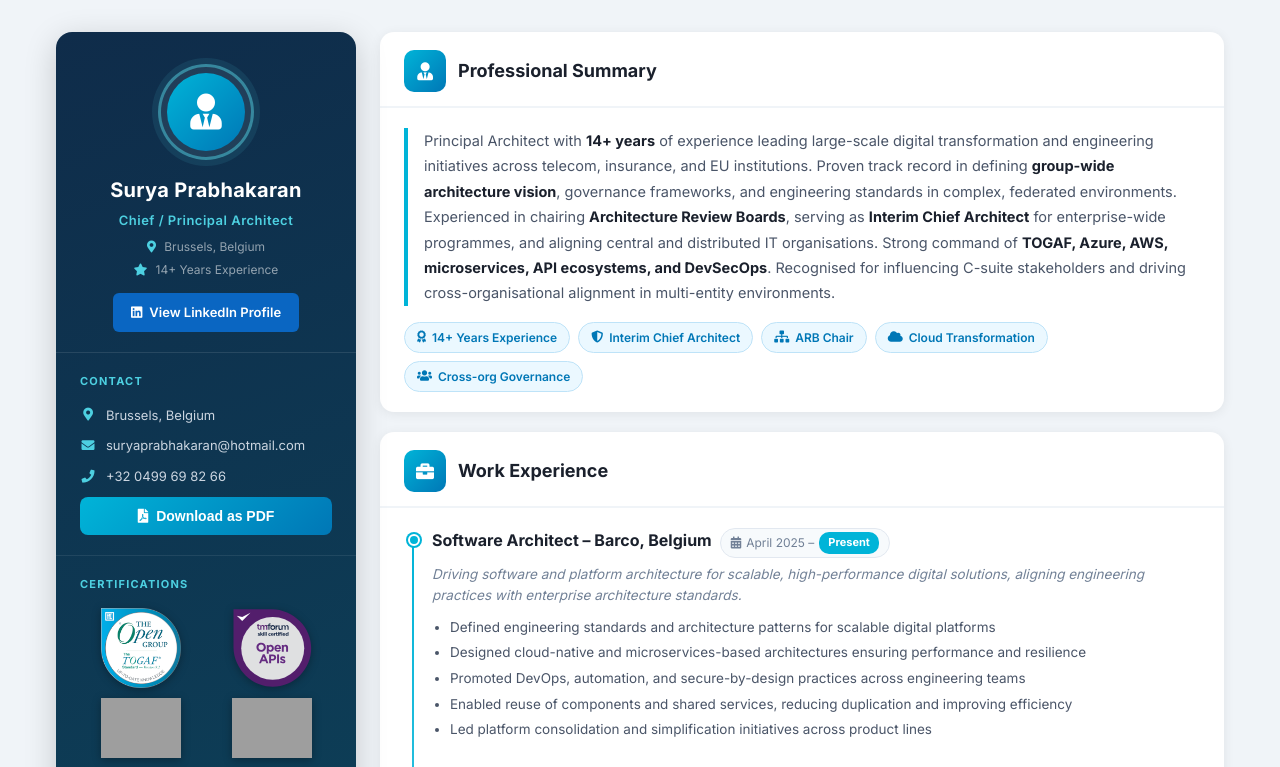
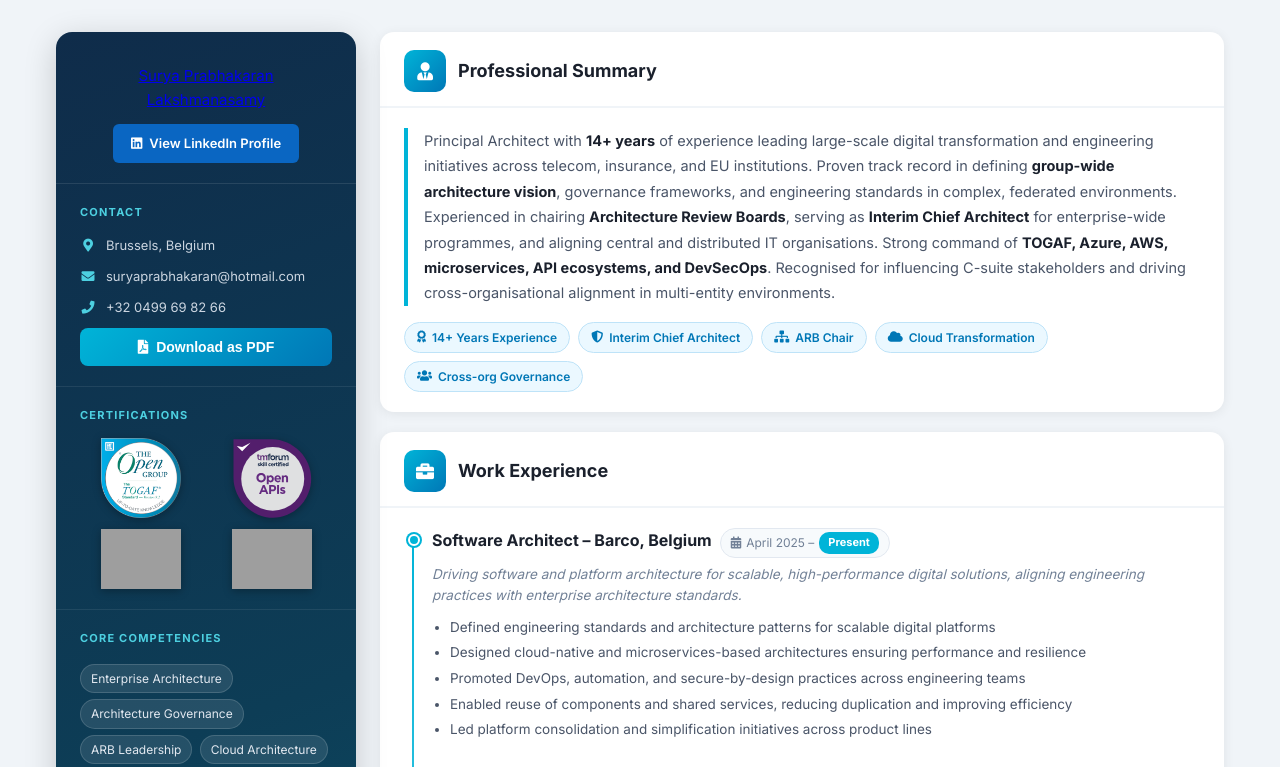
Before and after one commit to suryaprabhakaran/suryaprabhakaran.github.io, a plain HTML site: page index.html in a window 1280 px wide. Shown: the top 767 px of the page. Drawn offline with Linux system fonts and the light colour scheme; grey boxes are pictures that could not be loaded.

Commit message:
Add LinkedIn badge builder code to profile header

```diff
--- a/index.html
+++ b/index.html
@@ -6,6 +6,7 @@
 <meta name="viewport" content="width=device-width, initial-scale=1">
 <link rel='stylesheet' href='https://fonts.googleapis.com/css2?family=Inter:wght@300;400;500;600;700&family=Merriweather:wght@700&display=swap'>
 <link rel="stylesheet" href="https://cdnjs.cloudflare.com/ajax/libs/font-awesome/5.15.4/css/all.min.css">
+<script src="https://platform.linkedin.com/badges/js/profile.js" async defer type="text/javascript"></script>
 <style>
   *, *::before, *::after { box-sizing: border-box; margin: 0; padding: 0; }
 
@@ -266,16 +267,10 @@
 
     <!-- Profile Header -->
     <div class="sidebar-top">
-      <div class="avatar-ring">
-        <div class="avatar-inner">
-          <i class="fas fa-user-tie"></i>
-        </div>
+      <div class="badge-base LI-profile-badge" data-locale="en_US" data-size="large" data-theme="dark" data-type="HORIZONTAL" data-vanity="suryaprabhakaran" data-version="v1">
+        <a class="badge-base__link LI-simple-link" href="https://be.linkedin.com/in/suryaprabhakaran?trk=profile-badge">Surya Prabhakaran Lakshmanasamy</a>
       </div>
-      <h1 class="profile-name">Surya Prabhakaran</h1>
-      <p class="profile-title">Chief / Principal Architect</p>
-      <p class="profile-location"><i class="fas fa-map-marker-alt"></i> Brussels, Belgium</p>
-      <p class="profile-exp"><i class="fas fa-star"></i> 14+ Years Experience</p>
-      <a class="li-connect-btn" href="https://be.linkedin.com/in/suryaprabhakaran" target="_blank">
+      <a class="li-connect-btn" href="https://be.linkedin.com/in/suryaprabhakaran" target="_blank" style="margin-top:12px;">
         <i class="fab fa-linkedin"></i> View LinkedIn Profile
       </a>
     </div>
```
